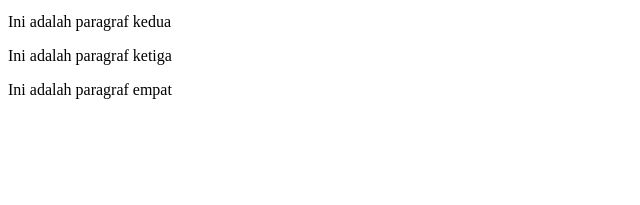
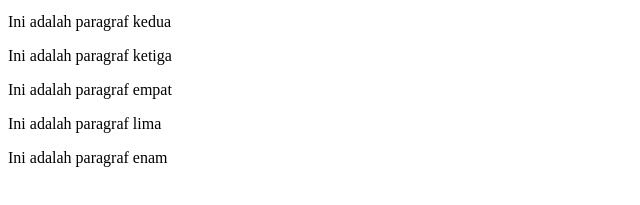
Before and after one commit to Davies-W06/Praktek-06-Githhub, a plain HTML site: page index.html in a window 1280 px wide. Shown: the part 101-306 px from the top of the page, without its empty margins (0-640 px from the left). Drawn offline with Linux system fonts and the light colour scheme.

Commit message:
menambahkan 4

```diff
--- a/index.html
+++ b/index.html
@@ -11,4 +11,6 @@
     <p>Ini adalah paragraf kedua</p>
     <p>Ini adalah paragraf ketiga</p>
     <p>Ini adalah paragraf empat</p>
+    <p>Ini adalah paragraf lima</p>
+    <p>Ini adalah paragraf enam</p>
 </html>
```
